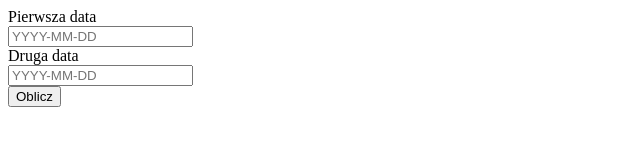
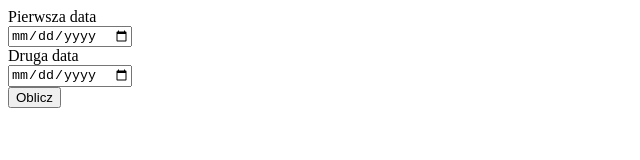
Before and after one commit to Seb-M11/sebson.tk, a plain HTML site: page tak.html in a window 1280 px wide. Shown: the whole page, without its empty margins (0-640 px from the left). Drawn offline with Linux system fonts and the light colour scheme.

Commit message:
Change input type text to date

```diff
--- a/tak.html
+++ b/tak.html
@@ -13,10 +13,10 @@
 
 <form>
   Pierwsza data<br>
-  <input type="text" name="Pierwsza data" id="Pierwszadata" placeholder="YYYY-MM-DD">
+  <input type="date" name="Pierwsza data" id="Pierwszadata" placeholder="YYYY-MM-DD">
   <br>
   Druga data <br>
-  <input type="text" name="Druga data" id="Drugadata" placeholder="YYYY-MM-DD">
+  <input type="date" name="Druga data" id="Drugadata" placeholder="YYYY-MM-DD">
 </form>
 
 <button onclick="myFunction()">Oblicz</button>
```
